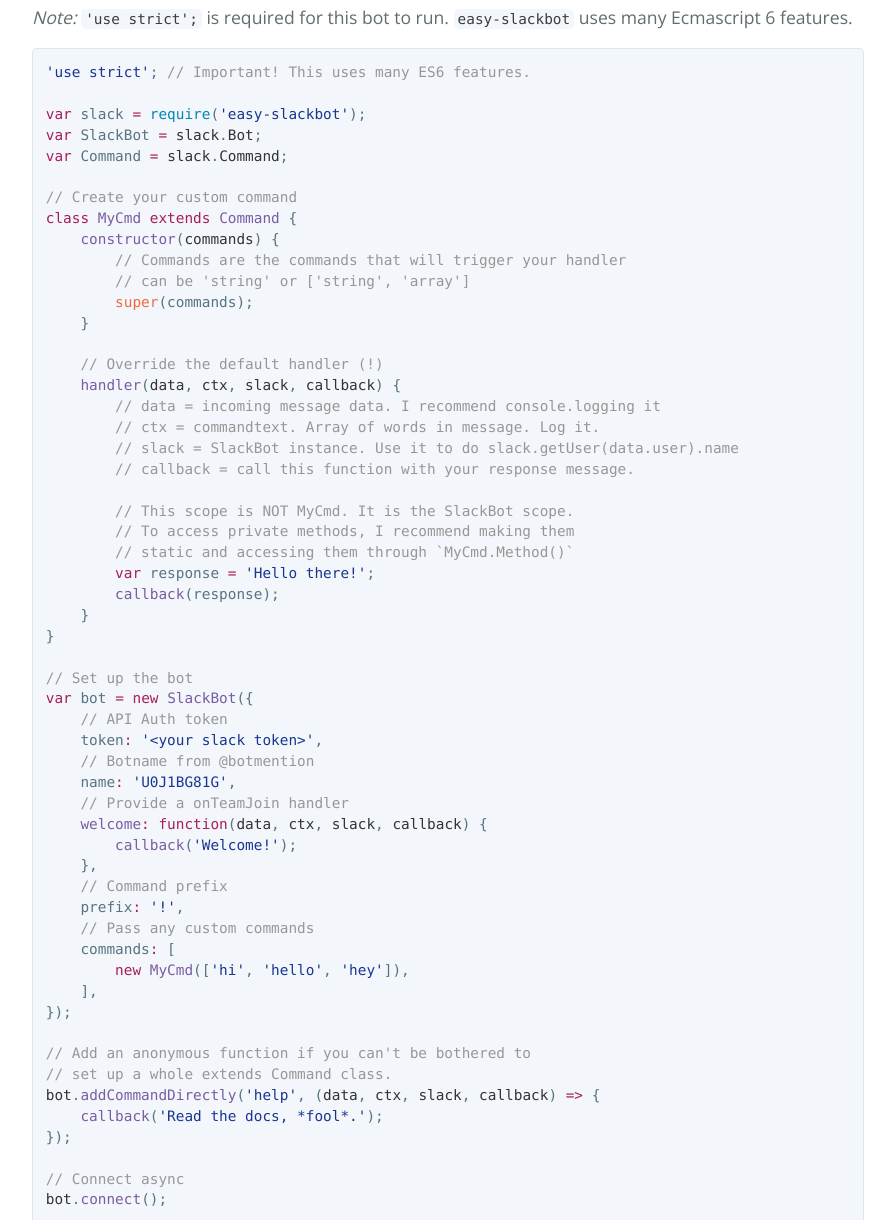
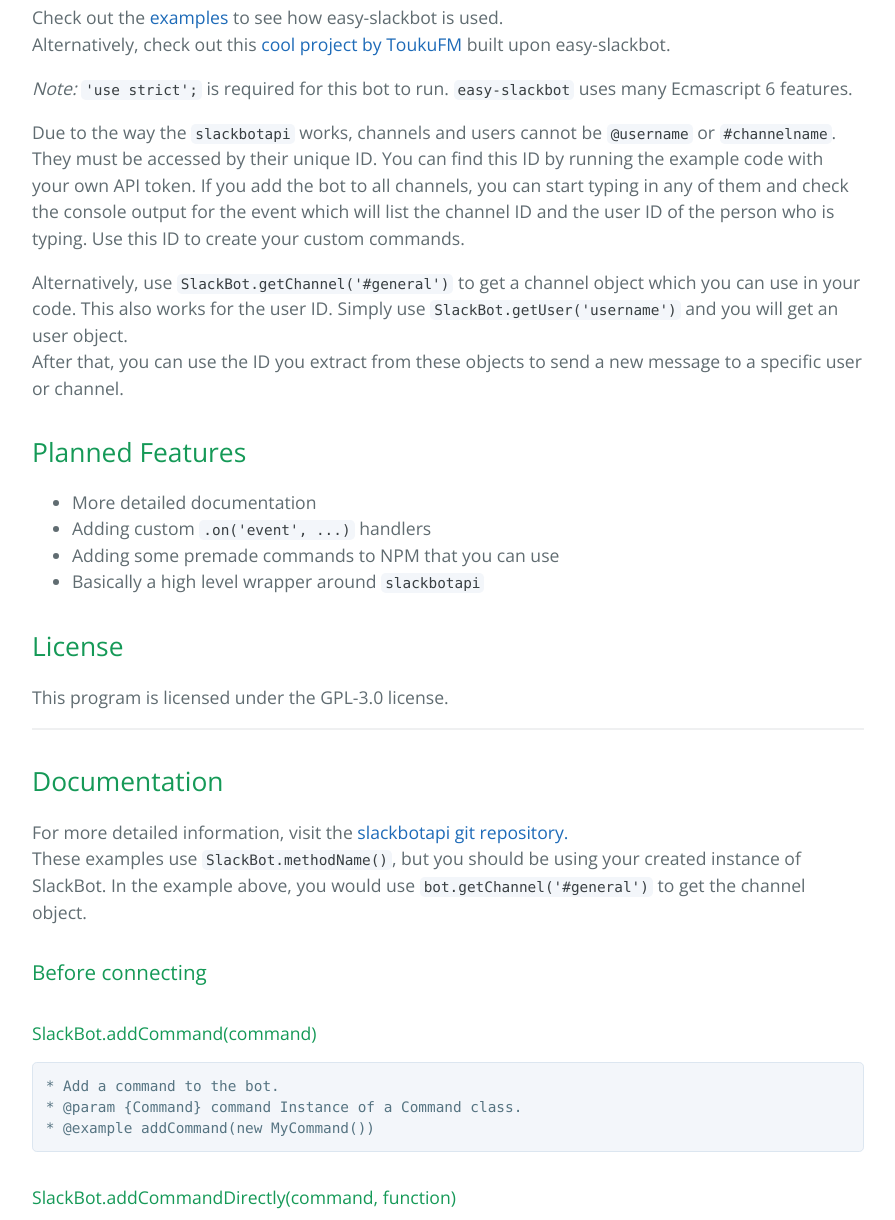
Before and after one commit to wsloth/easy-slackbot, a plain HTML site: page index.html in a window 1280 px wide. Shown: the part 1358-2578 px from the top of the page, without its empty margins (192-1087 px from the left). Drawn offline with nearby package versions, Linux system fonts and the light colour scheme.

```diff
--- a/index.html
+++ b/index.html
@@ -20,13 +20,10 @@
 
     <section class="main-content">
       <h1>
-<a id="easy-slackbot--" class="anchor" href="#easy-slackbot--" aria-hidden="true"><span class="octicon octicon-link"></span></a>easy-slackbot <a href="https://badge.fury.io/js/easy-slackbot"><img src="https://badge.fury.io/js/easy-slackbot.svg" alt="npm version"></a> <a href="https://github.com/wsloth/easy-slackbot/issues"><img src="https://img.shields.io/github/issues/wsloth/easy-slackbot.svg" alt="issues"></a>
+<a id="easy-slackbot--" class="anchor" href="#easy-slackbot--" aria-hidden="true"><span class="octicon octicon-link"></span></a>easy-slackbot <a href="https://badge.fury.io/js/easy-slackbot"><img src="https://badge.fury.io/js/easy-slackbot.svg" alt="npm version"></a> <a href="https://codeclimate.com/repos/569d06c92bfc7d613a008454/feed"><img src="https://codeclimate.com/repos/569d06c92bfc7d613a008454/badges/c5677d2658d5b7ae0bcd/gpa.svg" alt="Code Climate"></a>
 </h1>
 
-<p>Node.js slackbot with customizable commands that makes sense.
-At it's core, easy-slackbot is a wrapper around the <a href="https://github.com/xBytez/slackbotapi">slackbotapi</a>
-module made by <a href="https://github.com/xBytez" class="user-mention">@xBytez</a>. I have tried to improve the ease of use of creating
-custom commands by providing a high-level way to add functionality.</p>
+<p>Node.js slackbot with customizable commands that makes sense. At it's core, easy-slackbot is a wrapper around the <a href="https://github.com/xBytez/slackbotapi">slackbotapi</a> module made by <a href="https://github.com/xBytez" class="user-mention">@xBytez</a>. I have tried to improve the ease of use of creating custom commands by providing a high-level way to add functionality.</p>
 
 <h2>
 <a id="installing" class="anchor" href="#installing" aria-hidden="true"><span class="octicon octicon-link"></span></a>Installing</h2>
@@ -37,84 +34,22 @@
 <h2>
 <a id="usage" class="anchor" href="#usage" aria-hidden="true"><span class="octicon octicon-link"></span></a>Usage</h2>
 
-<p><em>Note:</em> <code>'use strict';</code> is required for this bot to run. <code>easy-slackbot</code> uses
-many Ecmascript 6 features.</p>
+<p>Check out the <a href="https://github.com/wsloth/easy-slackbot/blob/master/examples.js">examples</a> to see how easy-slackbot is used.<br>
+Alternatively, check out this <a href="https://github.com/ToukuFM/yukiko">cool project by ToukuFM</a> built upon easy-slackbot.</p>
 
-<div class="highlight highlight-source-js"><pre><span class="pl-s"><span class="pl-pds">'</span>use strict<span class="pl-pds">'</span></span>; <span class="pl-c">// Important! This uses many ES6 features.</span>
+<p><em>Note:</em> <code>'use strict';</code> is required for this bot to run. <code>easy-slackbot</code> uses many Ecmascript 6 features.</p>
 
-<span class="pl-k">var</span> slack <span class="pl-k">=</span> <span class="pl-c1">require</span>(<span class="pl-s"><span class="pl-pds">'</span>easy-slackbot<span class="pl-pds">'</span></span>);
-<span class="pl-k">var</span> SlackBot <span class="pl-k">=</span> <span class="pl-smi">slack</span>.<span class="pl-smi">Bot</span>;
-<span class="pl-k">var</span> Command <span class="pl-k">=</span> <span class="pl-smi">slack</span>.<span class="pl-smi">Command</span>;
+<p>Due to the way the <code>slackbotapi</code> works, channels and users cannot be <code>@username</code> or <code>#channelname</code>. They must be accessed by their unique ID. You can find this ID by running the example code with your own API token. If you add the bot to all channels, you can start typing in any of them and check the console output for the event which will list the channel ID and the user ID of the person who is typing. Use this ID to create your custom commands.</p>
 
-<span class="pl-c">// Create your custom command</span>
-<span class="pl-k">class</span> <span class="pl-en">MyCmd</span> <span class="pl-k">extends</span> <span class="pl-en">Command</span> {
-    <span class="pl-en">constructor</span>(<span class="pl-smi">commands</span>) {
-        <span class="pl-c">// Commands are the commands that will trigger your handler</span>
-        <span class="pl-c">// can be 'string' or ['string', 'array']</span>
-        <span class="pl-v">super</span>(commands);
-    }
-
-    <span class="pl-c">// Override the default handler (!)</span>
-    <span class="pl-en">handler</span>(<span class="pl-smi">data</span>, <span class="pl-smi">ctx</span>, <span class="pl-smi">slack</span>, <span class="pl-smi">callback</span>) {
-        <span class="pl-c">// data = incoming message data. I recommend console.logging it</span>
-        <span class="pl-c">// ctx = commandtext. Array of words in message. Log it.</span>
-        <span class="pl-c">// slack = SlackBot instance. Use it to do slack.getUser(data.user).name</span>
-        <span class="pl-c">// callback = call this function with your response message.</span>
-
-        <span class="pl-c">// This scope is NOT MyCmd. It is the SlackBot scope.</span>
-        <span class="pl-c">// To access private methods, I recommend making them</span>
-        <span class="pl-c">// static and accessing them through `MyCmd.Method()`</span>
-        <span class="pl-k">var</span> response <span class="pl-k">=</span> <span class="pl-s"><span class="pl-pds">'</span>Hello there!<span class="pl-pds">'</span></span>;
-        <span class="pl-en">callback</span>(response);
-    }
-}
-
-<span class="pl-c">// Set up the bot</span>
-<span class="pl-k">var</span> bot <span class="pl-k">=</span> <span class="pl-k">new</span> <span class="pl-en">SlackBot</span>({
-    <span class="pl-c">// API Auth token</span>
-    token<span class="pl-k">:</span> <span class="pl-s"><span class="pl-pds">'</span>&lt;your slack token&gt;<span class="pl-pds">'</span></span>,
-    <span class="pl-c">// Botname from @botmention</span>
-    name<span class="pl-k">:</span> <span class="pl-s"><span class="pl-pds">'</span>U0J1BG81G<span class="pl-pds">'</span></span>,
-    <span class="pl-c">// Provide a onTeamJoin handler</span>
-    <span class="pl-en">welcome</span><span class="pl-k">:</span> <span class="pl-k">function</span>(<span class="pl-smi">data</span>, <span class="pl-smi">ctx</span>, <span class="pl-smi">slack</span>, <span class="pl-smi">callback</span>) {
-        <span class="pl-en">callback</span>(<span class="pl-s"><span class="pl-pds">'</span>Welcome!<span class="pl-pds">'</span></span>);
-    },
-    <span class="pl-c">// Command prefix</span>
-    prefix<span class="pl-k">:</span> <span class="pl-s"><span class="pl-pds">'</span>!<span class="pl-pds">'</span></span>,
-    <span class="pl-c">// Pass any custom commands</span>
-    commands<span class="pl-k">:</span> [
-        <span class="pl-k">new</span> <span class="pl-en">MyCmd</span>([<span class="pl-s"><span class="pl-pds">'</span>hi<span class="pl-pds">'</span></span>, <span class="pl-s"><span class="pl-pds">'</span>hello<span class="pl-pds">'</span></span>, <span class="pl-s"><span class="pl-pds">'</span>hey<span class="pl-pds">'</span></span>]),
-    ],
-});
-
-<span class="pl-c">// Add an anonymous function if you can't be bothered to</span>
-<span class="pl-c">// set up a whole extends Command class.</span>
-<span class="pl-smi">bot</span>.<span class="pl-en">addCommandDirectly</span>(<span class="pl-s"><span class="pl-pds">'</span>help<span class="pl-pds">'</span></span>, (<span class="pl-smi">data</span>, <span class="pl-smi">ctx</span>, <span class="pl-smi">slack</span>, <span class="pl-smi">callback</span>) <span class="pl-k">=&gt;</span> {
-    <span class="pl-en">callback</span>(<span class="pl-s"><span class="pl-pds">'</span>Read the docs, *fool*.<span class="pl-pds">'</span></span>);
-});
-
-<span class="pl-c">// Connect async</span>
-<span class="pl-smi">bot</span>.<span class="pl-en">connect</span>();</pre></div>
-
-<p>Due to the way the <code>slackbotapi</code> works, channels and users cannot be
-<code>@username</code> or <code>#channelname</code>. They must be accessed by their unique ID.
-You can find this ID by running the example code with your own API token.
-If you add the bot to all channels, you can start typing in any of them and
-check the console output for the event which will list the channel ID and the
-user ID of the person who is typing. Use this ID to create your custom commands.</p>
-
-<p>Alternatively, use <code>SlackBot.getChannel('#general')</code> to get a channel object
-which you can use in your code. This also works for the user ID. Simply use
-<code>SlackBot.getUser('username')</code> and you will get an user object.<br>
-After that, you can use the ID you extract from these objects to send a new
-message to a specific user or channel.</p>
+<p>Alternatively, use <code>SlackBot.getChannel('#general')</code> to get a channel object which you can use in your code. This also works for the user ID. Simply use <code>SlackBot.getUser('username')</code> and you will get an user object.<br>After that, you can use the ID you extract from these objects to send a new message to a specific user or channel.</p>
 
 <h2>
-<a id="todo" class="anchor" href="#todo" aria-hidden="true"><span class="octicon octicon-link"></span></a>TODO</h2>
+<a id="planned-features" class="anchor" href="#planned-features" aria-hidden="true"><span class="octicon octicon-link"></span></a>Planned Features</h2>
 
 <ul>
 <li>More detailed documentation</li>
 <li>Adding custom <code>.on('event', ...)</code> handlers</li>
+<li>Adding some premade commands to NPM that you can use</li>
 <li>Basically a high level wrapper around <code>slackbotapi</code>
 </li>
 </ul>
@@ -124,13 +59,12 @@
 
 <p>This program is licensed under the GPL-3.0 license.</p>
 
+<hr>
+
 <h2>
 <a id="documentation" class="anchor" href="#documentation" aria-hidden="true"><span class="octicon octicon-link"></span></a>Documentation</h2>
 
-<p>For more detailed information, visit the <a href="https://github.com/xBytez/slackbotapi">slackbotapi git repository.</a><br>
-These examples use <code>SlackBot.methodName()</code>, but you should be using your
-created instance of SlackBot. In the example above, you would use
-<code>bot.getChannel('#general')</code> to get the channel object.</p>
+<p>For more detailed information, visit the <a href="https://github.com/xBytez/slackbotapi">slackbotapi git repository.</a><br>These examples use <code>SlackBot.methodName()</code>, but you should be using your created instance of SlackBot. In the example above, you would use <code>bot.getChannel('#general')</code> to get the channel object.</p>
 
 <h3>
 <a id="before-connecting" class="anchor" href="#before-connecting" aria-hidden="true"><span class="octicon octicon-link"></span></a>Before connecting</h3>
@@ -146,10 +80,7 @@
 <h4>
 <a id="slackbotaddcommanddirectlycommand-function" class="anchor" href="#slackbotaddcommanddirectlycommand-function" aria-hidden="true"><span class="octicon octicon-link"></span></a>SlackBot.addCommandDirectly(command, function)</h4>
 
-<p>You can use this to add commands without making use of the supplied <code>Command</code>
-class. Simply specify a word which the command will be triggered on, and add a
-function that has 4 arguments <code>(data, commandtext, slack, callback)</code>. To respond,
-simply use <code>callback('your response')</code>.</p>
+<p>You can use this to add commands without making use of the supplied <code>Command</code> class. Simply specify a word which the command will be triggered on, and add a function that has 4 arguments <code>(data, commandtext, slack, callback)</code>. To respond, simply use <code>callback('your response')</code>.</p>
 
 <pre><code>* Add a new command directly without using Command.
 * @param {string} cmd Lowercase string of command trigger word.
@@ -157,8 +88,8 @@
 * @example addCommandDirectly('hello', (a, b, c, cb) =&gt; cb('Hey!'))
 </code></pre>
 
-<h3>
-<a id="slackbotconnect" class="anchor" href="#slackbotconnect" aria-hidden="true"><span class="octicon octicon-link"></span></a>SlackBot.connect()</h3>
+<h4>
+<a id="slackbotconnect" class="anchor" href="#slackbotconnect" aria-hidden="true"><span class="octicon octicon-link"></span></a>SlackBot.connect()</h4>
 
 <p>This method will either work, or show you an appropriate error message.</p>
 
```
Also changed, not shown: params.json (+1 -1 lines).
